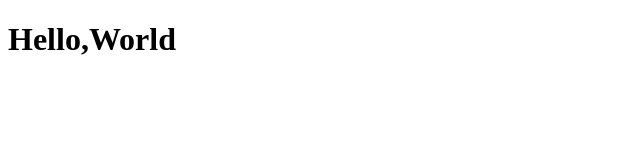
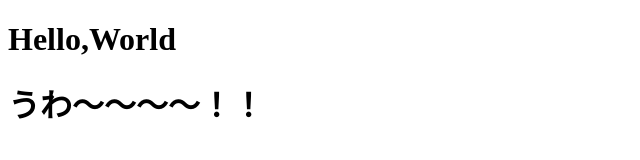
Before and after one commit to g1omura/public, a plain HTML site: page src/index.html in a window 1280 px wide. Shown: the whole page, without its empty margins (0-640 px from the left). Drawn offline with Linux system fonts and the light colour scheme.

Commit message:
add feature

```diff
--- a/src/index.html
+++ b/src/index.html
@@ -5,5 +5,6 @@
 </head>
 <body>
 <h1>Hello,World</h1>
+<h1>うわ～～～～！！</h1>
 </body>
 </html>
```
